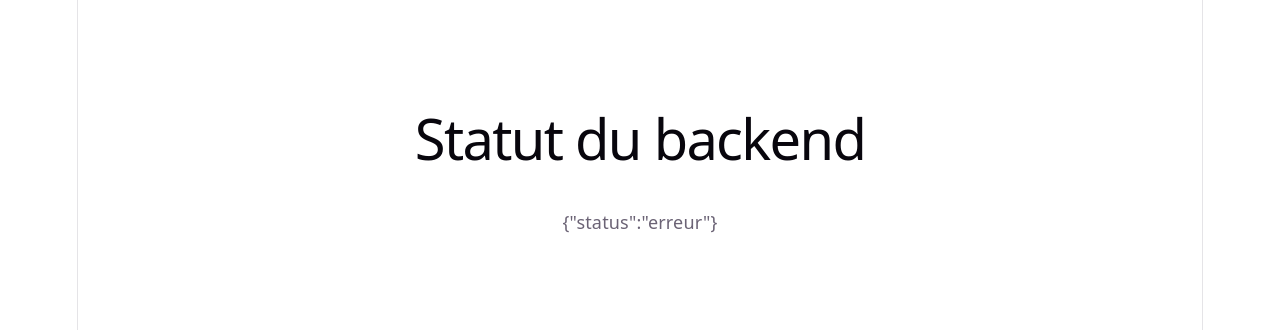
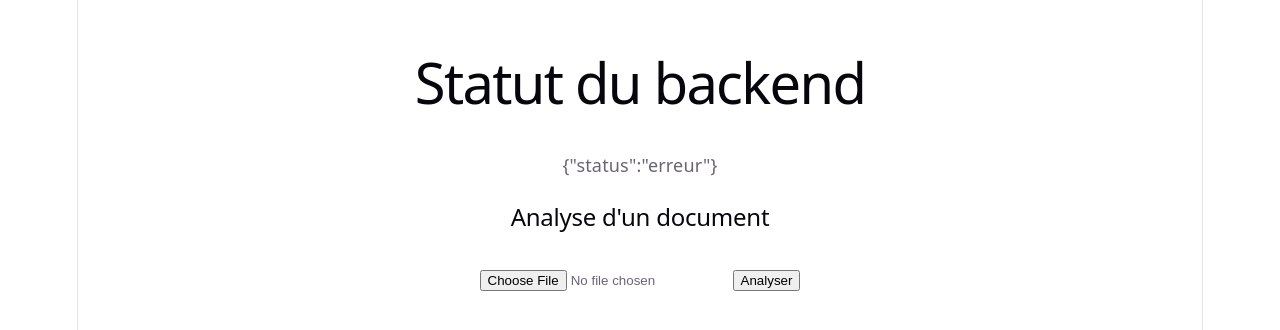
Before and after one commit to ElysaG/ocr-document-test-cases, a React app in the folder frontend/: page / in a window 1280 px wide. Shown: the part 236-566 px from the top of the page. Built offline with nearby package versions, Linux system fonts and the light colour scheme; no server answers; the HTML template or start-up script is replaced by a standard one.

Commit message:
Frontend : formulaire d'upload et affichage de la réponse d'analyse

```diff
--- a/frontend/src/App.jsx
+++ b/frontend/src/App.jsx
@@ -3,6 +3,8 @@ import './App.css'
 
 function App() {
   const [health, setHealth] = useState(null)
+  const [file, setFile] = useState(null)
+  const [result, setResult] = useState(null)
 
   useEffect(() => {
     fetch('http://localhost:3001/api/health')
@@ -11,10 +13,35 @@ function App() {
       .catch(() => setHealth({ status: 'erreur' }))
   }, [])
 
+  const handleSubmit = async (event) => {
+    event.preventDefault()
+    if (!file) return
+
+    const formData = new FormData()
+    formData.append('document', file)
+
+    const res = await fetch('http://localhost:3001/api/analyze', {
+      method: 'POST',
+      body: formData,
+    })
+    const data = await res.json()
+    setResult(data)
+  }
+
   return (
     <section id="center">
       <h1>Statut du backend</h1>
       <p>{health ? JSON.stringify(health) : 'Chargement...'}</p>
+
+      <h2>Analyse d'un document</h2>
+      <form onSubmit={handleSubmit}>
+        <input
+          type="file"
+          onChange={(event) => setFile(event.target.files[0])}
+        />
+        <button type="submit">Analyser</button>
+      </form>
+      {result && <p>{JSON.stringify(result)}</p>}
     </section>
   )
 }
```
